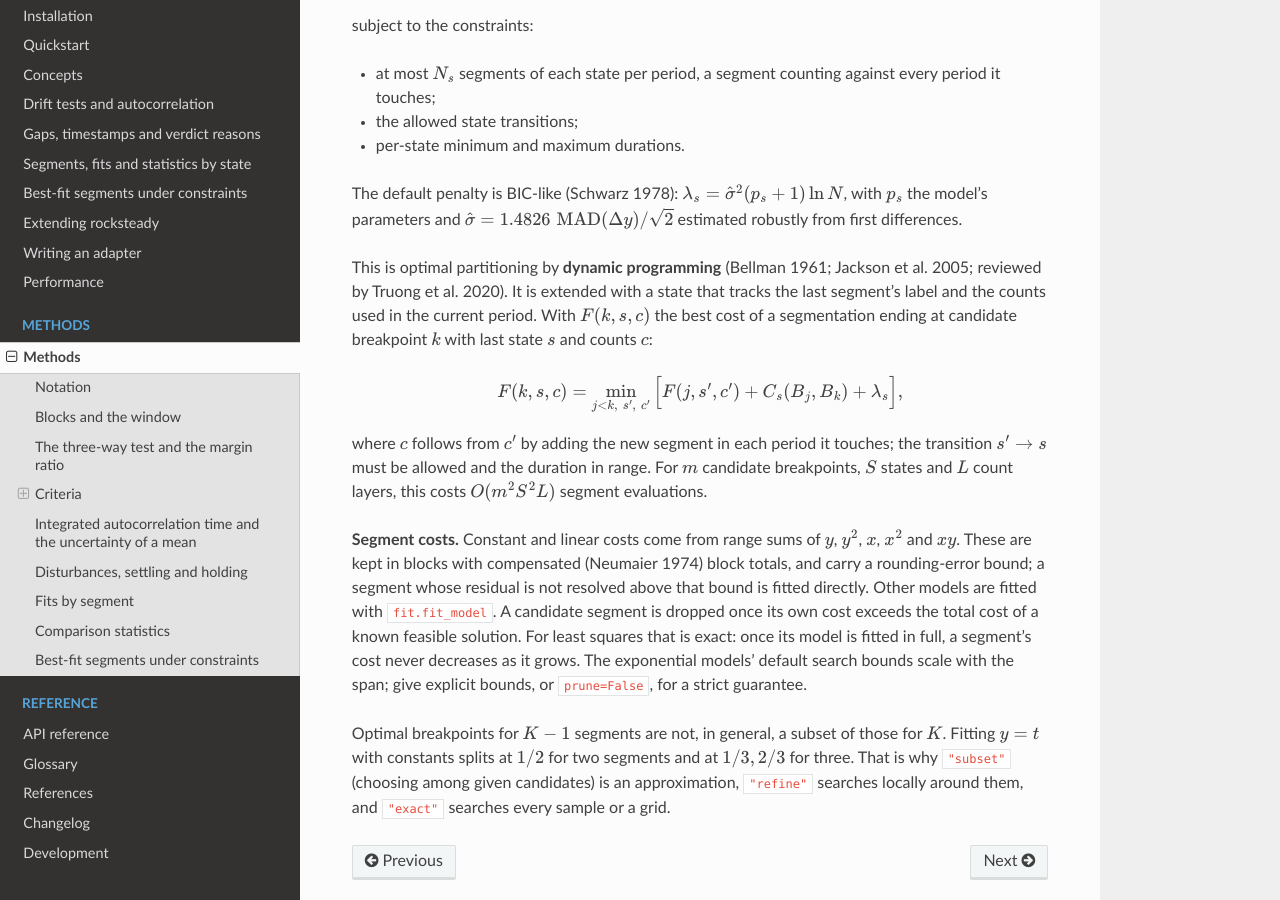
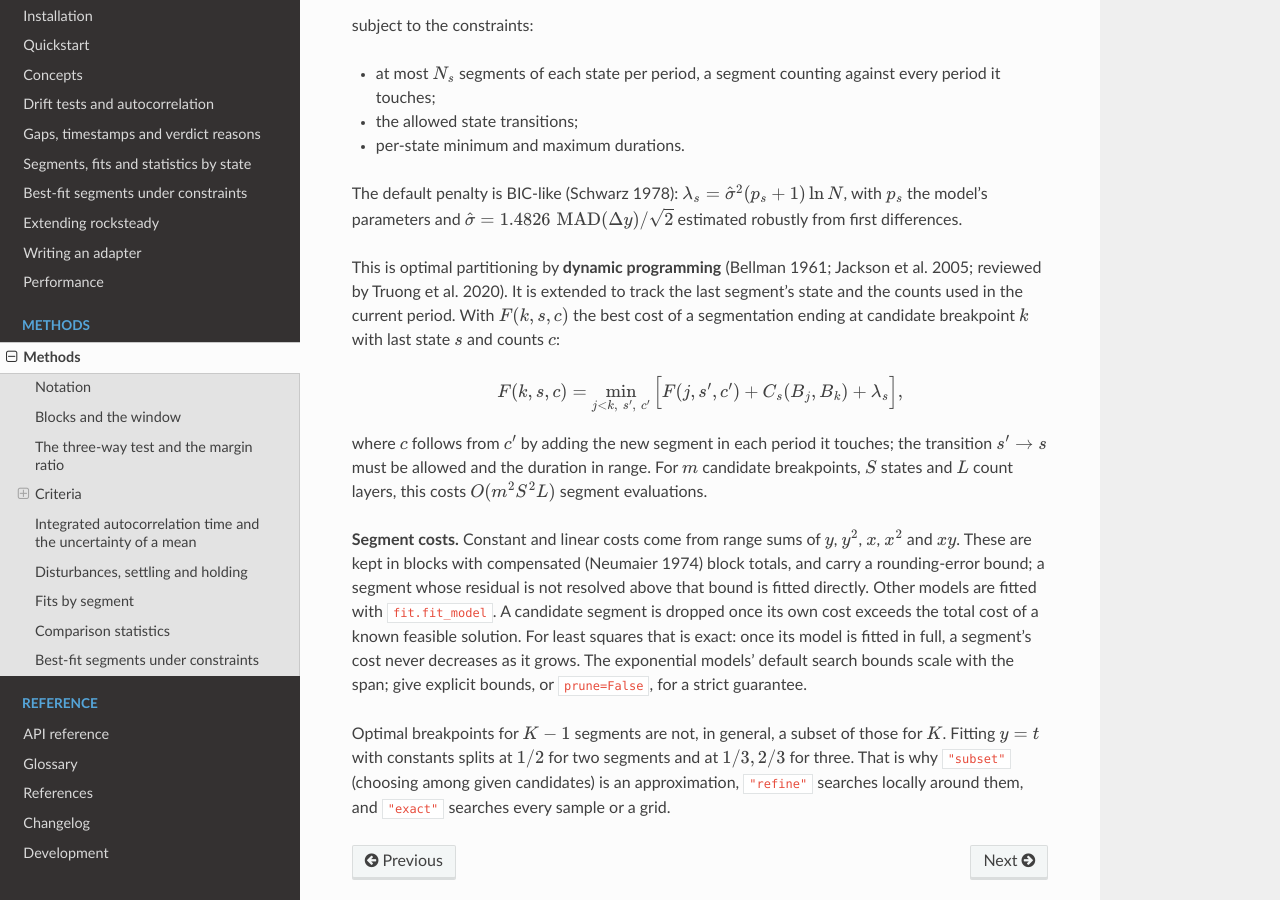
Before and after one commit to UT-Computational-NE/rocksteady, a Sphinx documentation site: the page built from docs/source/guide/methods.md, in a window 1280 px wide and 900 px high, scrolled down 7565 px. Built offline with Sphinx 7.4.7 and the Read the Docs theme 3.1.0, drawn with Linux system fonts in a browser that asks for light colours.

Commit message:
Review 1 for #56: label vs state; provenance note; example print
- A segment has a state, a sample a label: README and optimal.py
  transitions ("sequence of states"), methods.md DP description,
  core.py "last decided label" (module docstring and Timing).
- CHANGELOG notes the provenance "segment centre" text.
- adapter_basic prints "accepted runs (s)", matching its docstring.

Co-Authored-By: Claude Opus 5.5 <noreply@anthropic.com>

```diff
--- a/docs/source/examples/adapter_basic.py
+++ b/docs/source/examples/adapter_basic.py
@@ -111,7 +111,7 @@ if __name__ == "__main__":
     out, segs, accepted, report = qualify(df, events)
     print(out["label"].value_counts().to_string(), "\n")
     t = out["t_s"].to_numpy()  # positions, not the DatetimeIndex
-    print("accepted intervals (s):", [(float(t[a]), float(t[b - 1])) for a, b in accepted])
+    print("accepted runs (s):", [(float(t[a]), float(t[b - 1])) for a, b in accepted])
     print(report.to_string(intervals=False))
     monitor = LiveMonitor(events=events)
     for ti, row in zip(t, df.to_dict("records")):
--- a/docs/source/guide/methods.md
+++ b/docs/source/guide/methods.md
@@ -423,9 +423,9 @@ parameters and $\hat\sigma = 1.4826\,\operatorname{MAD}(\Delta y)/\sqrt 2$
 estimated robustly from first differences.
 
 This is optimal partitioning by **dynamic programming** (Bellman 1961;
-Jackson et al. 2005; reviewed by Truong et al. 2020). It is extended with
-a state that tracks the last segment's label and the counts used in the
-current period. With $F(k, s, c)$ the best cost of a segmentation ending at
+Jackson et al. 2005; reviewed by Truong et al. 2020). It is extended to
+track the last segment's state and the counts used in the current
+period. With $F(k, s, c)$ the best cost of a segmentation ending at
 candidate breakpoint $k$ with last state $s$ and counts $c$:
 
 $$
```
Also changed, not shown: CHANGELOG.md (+2 -0 lines), README.md (+1 -1 lines), 2 other files.
